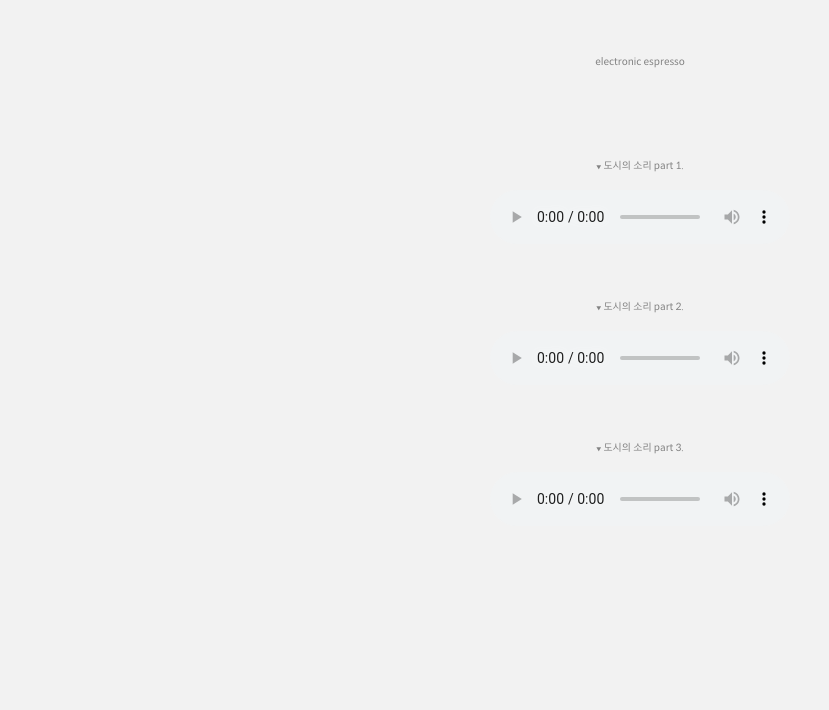
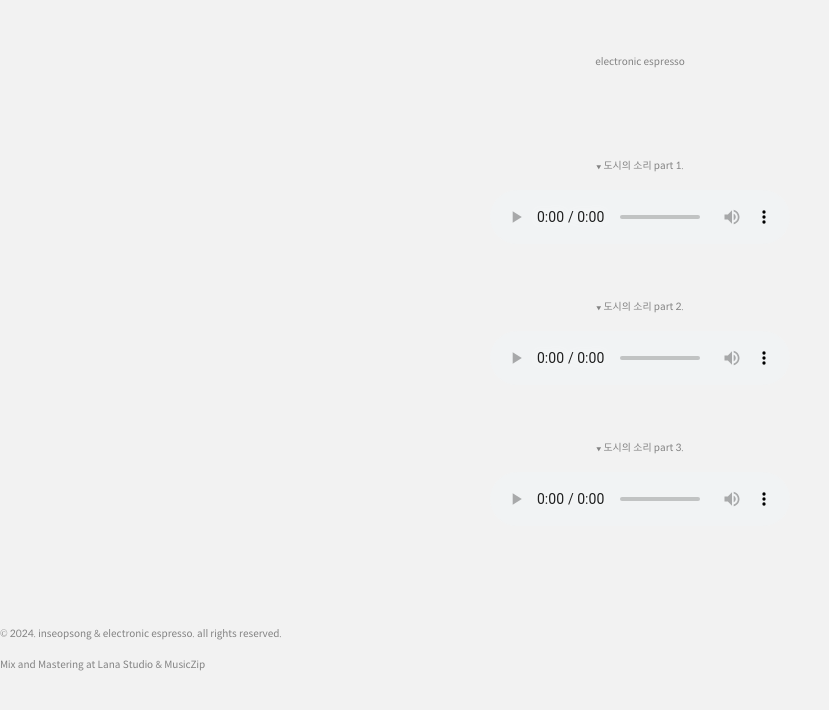
Before and after one commit to ee-sound/ee-sound.github.io, a plain HTML site: page index.html in a window 1280 px wide. Shown: the whole page, without its empty margins (0-829 px from the left). Drawn offline with Linux system fonts and the light colour scheme.

Commit message:
Update index.html

```diff
--- a/index.html
+++ b/index.html
@@ -61,6 +61,7 @@
     <br>
             <br>
             <br>
-
+    <p class="ado_txt">© 2024. inseopsong & electronic espresso. all rights reserved.</p><br>
+    <p class="ado_txt">Mix and Mastering at Lana Studio & MusicZip</p><br>
 </body>
 </html>
```
